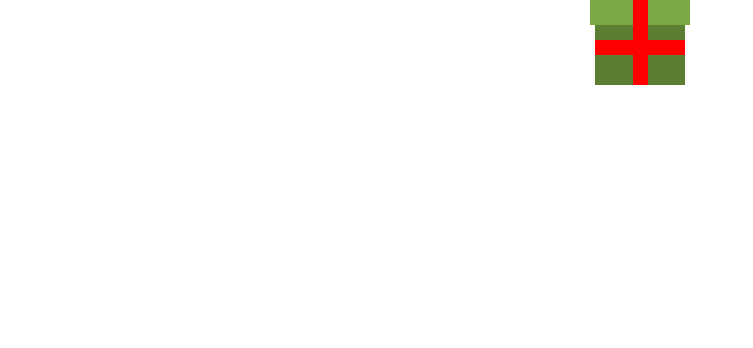
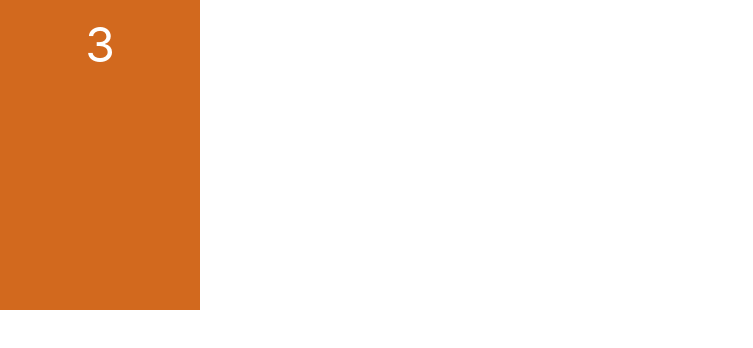
Before and after one commit to jordanobaluz/portas, a Next.js app: page / in a window 1280 px wide. Shown: the top 348 px of the page, without its empty margins (0-753 px from the left). Built offline with nearby package versions, Linux system fonts and the light colour scheme.

Commit message:
criado componente porta e definido css

```diff
--- /dev/null
+++ b/components/Porta.jsx
@@ -0,0 +1,9 @@
+import styles from "../styles/Porta.module.css"
+
+export default function Porta(props) {
+    return (
+        <div className={styles.porta}>
+            <div className={styles.numero}>3</div>
+        </div>
+    )
+}
--- a/pages/index.jsx
+++ b/pages/index.jsx
@@ -1,9 +1,11 @@
+import Porta from "../components/Porta";
 import Presente from "../components/Presente";
 
 export default function Home() {
   return (
     <div>
-      <Presente />
+      <Porta />
+
     </div>
   )
 }
--- /dev/null
+++ b/styles/Porta.module.css
@@ -0,0 +1,15 @@
+.porta{
+    display: flex;
+    flex-direction: column;
+    align-items: center;
+    background-color: chocolate;
+    padding: 15px;
+    /* temp */
+    width: 200px;
+    height: 310px;
+}
+
+.numero{
+    font-size: 3rem;
+    color: #fff;
+}
```
